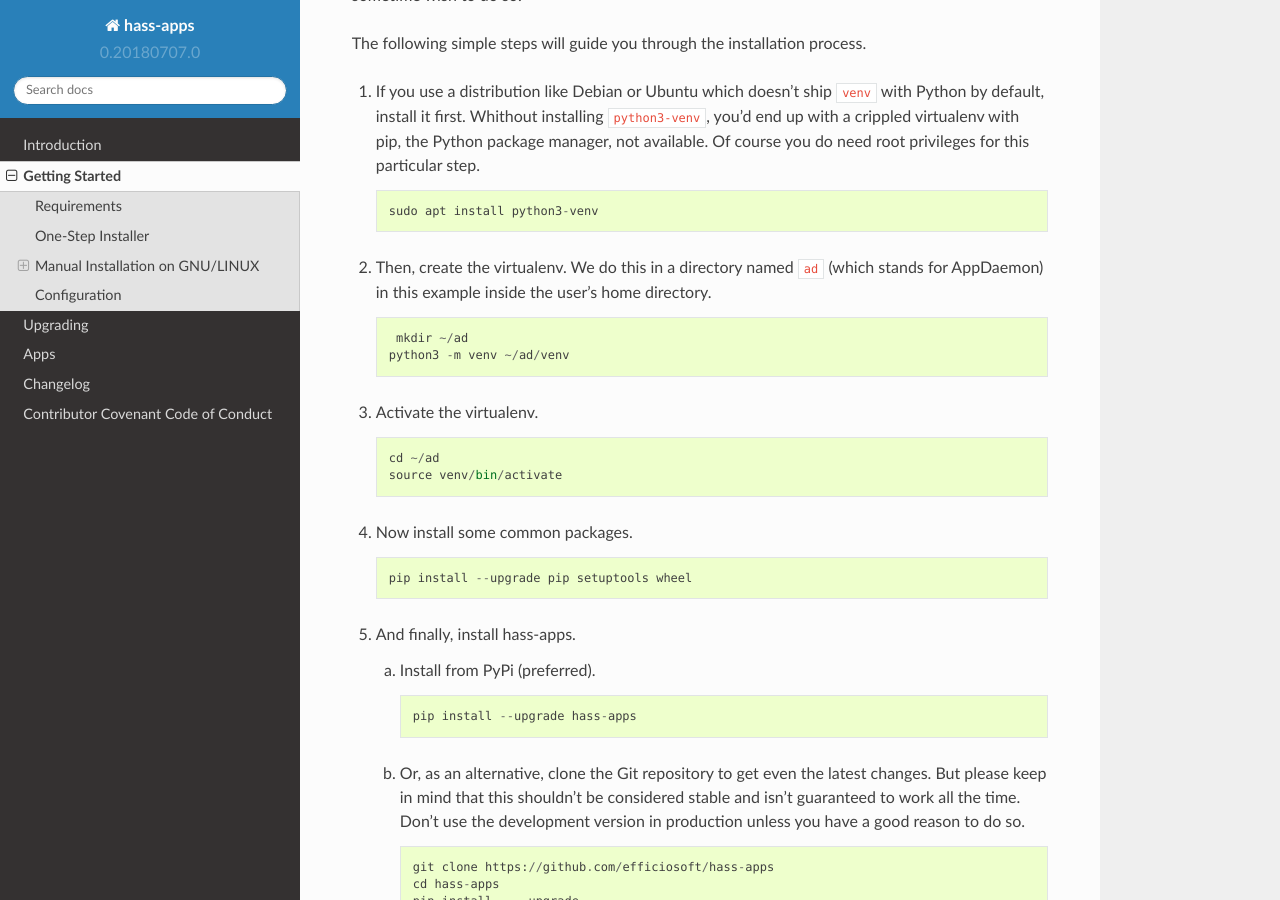
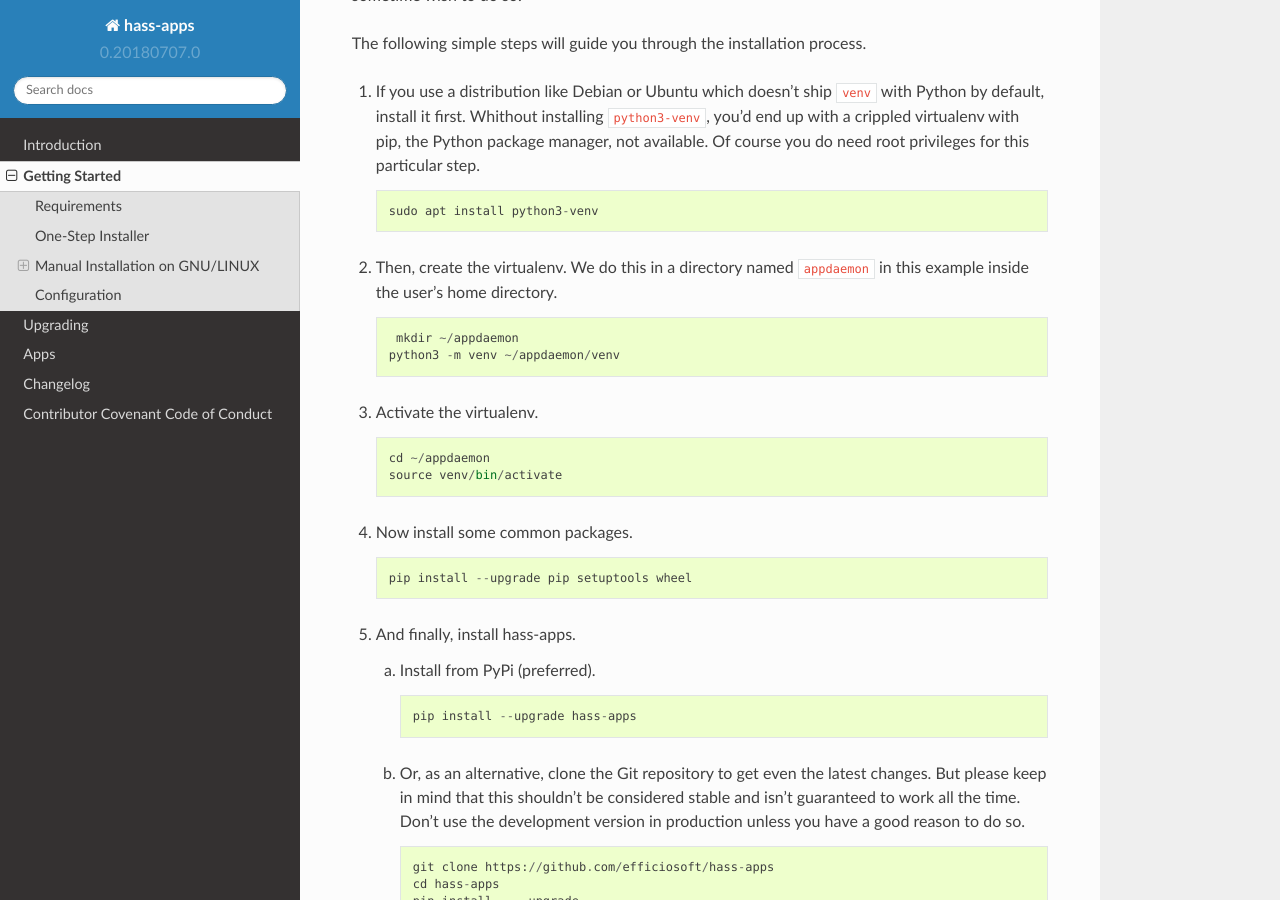
Before and after one commit to bob1de/hass-apps, a Sphinx documentation site: the page built from docs/getting-started.rst, in a window 1280 px wide and 900 px high, scrolled down 989 px. Built offline with Sphinx 7.4.7 and the Read the Docs theme 2.0.0, drawn with Linux system fonts in a browser that asks for light colours.

Commit message:
Recommend to install to ~/appdaemon instead of ~/ad

```diff
--- a/docs/getting-started.rst
+++ b/docs/getting-started.rst
@@ -61,20 +61,19 @@
 
        sudo apt install python3-venv
 
-2. Then, create the virtualenv. We do this in a directory named ``ad``
-   (which stands for AppDaemon) in this example inside the user's home
-   directory.
+2. Then, create the virtualenv. We do this in a directory named
+   ``appdaemon`` in this example inside the user's home directory.
 
    ::
 
-        mkdir ~/ad
-       python3 -m venv ~/ad/venv
+        mkdir ~/appdaemon
+       python3 -m venv ~/appdaemon/venv
 
 3. Activate the virtualenv.
 
    ::
 
-       cd ~/ad
+       cd ~/appdaemon
        source venv/bin/activate
 
 4. Now install some common packages.
--- a/docs/upgrading.rst
+++ b/docs/upgrading.rst
@@ -20,11 +20,11 @@
 Upgrade Manually
 ----------------
 
-1. First, ``cd`` into ``~/ad`` and activate your virtualenv.
+1. First, ``cd`` into ``~/appdaemon`` and activate your virtualenv.
 
    ::
 
-       cd ~/ad
+       cd ~/appdaemon
        source venv/bin/activate
 
 2. Upgrade common packages.
@@ -62,7 +62,7 @@
 
 To go from a git-based installation to the latest stable release from
 PyPi, remove the ``hass_apps`` directory that contains your working
-copy of the git repository with a simple ``rm -rf ~/ad/hass-apps``
+copy of the git repository with a simple ``rm -rf ~/appdaemon/hass-apps``
 and follow the `Installation Guide`_ from step 3 onwards.
 
 For switching from PyPi to git, just follow the `Installation Guide`_
```
